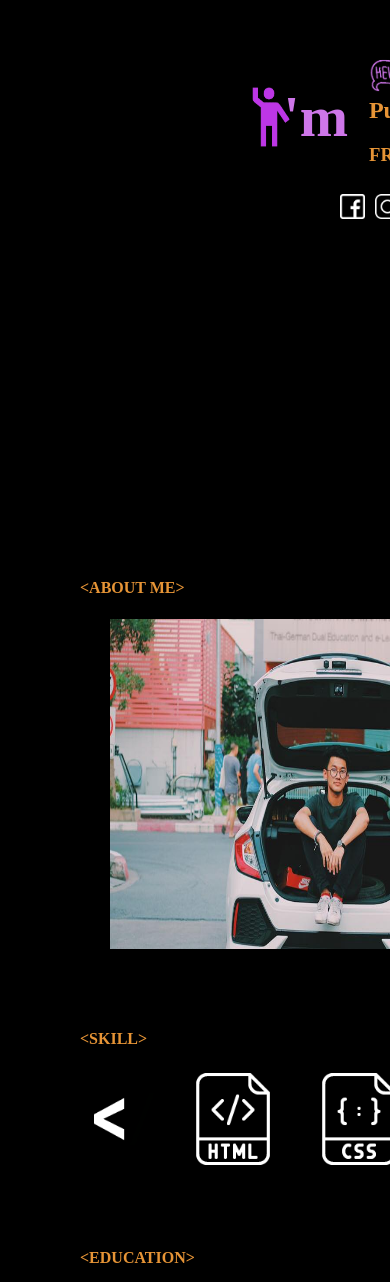
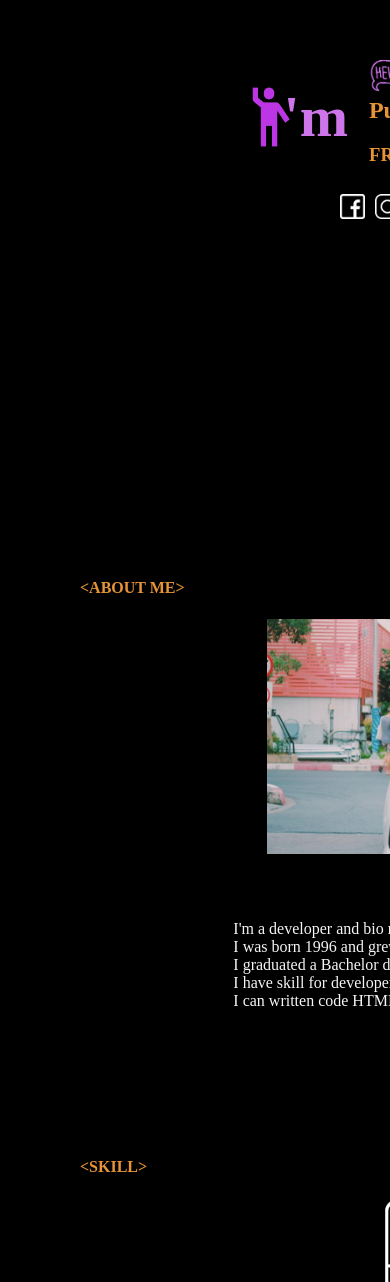
Before and after one commit to putiipong/React-Resume, a React (Create React App) app: page / in a window 390 px wide. Shown: the part 286-1568 px from the top of the page. Built offline with nearby package versions, Linux system fonts and the light colour scheme.

Commit message:
updateResponsive

```diff
--- a/src/App.css
+++ b/src/App.css
@@ -102,5 +102,23 @@ p {
   color: whitesmoke;
 }
 
-@media screen and (max-width: 1000px) {
+@media screen and (max-width: 600px) {
+  .ABOUTME {
+    flex-direction: column;
+    justify-content: center;
+    align-items: center;
+  }
+  .EduandExp {
+    flex-direction: column;
+    justify-content: center;
+    align-items: center;
+  }
+  .Skill {
+    flex-direction: column;
+    justify-content: center;
+    align-items: center;
+  }
+  .tag {
+    display: none;
+  }
 }
--- a/src/Pages/About.js
+++ b/src/Pages/About.js
@@ -1,7 +1,7 @@
 import Picture from "../Image/Jack_cover.jpg";
 export default function About() {
   return (
-    <div>
+    <div className="ABOUTME">
       <div
         style={{
           display: "flex",
--- a/src/Pages/EduAndExp.js
+++ b/src/Pages/EduAndExp.js
@@ -1,6 +1,6 @@
 export default function EducationAndExpirence() {
   return (
-    <div style={{ display: "flex" }}>
+    <div className="EduandExp" style={{ display: "flex" }}>
       <div style={{ display: "flex", flexDirection: "column" }}>
         <div
           style={{
--- a/src/Pages/Skill.js
+++ b/src/Pages/Skill.js
@@ -6,7 +6,7 @@ import tagskill from "../Image/tagskill.png";
 import endtagskill from "../Image/endtagskill.png";
 export default function Skill() {
   return (
-    <div>
+    <div className="Skill">
       <div
         style={{
           display: "flex",
@@ -16,13 +16,26 @@ export default function Skill() {
       >
         <h4>{"<SKILL>"}</h4>
       </div>
-      <div style={{ display: "flex", justifyContent: "space-around" }}>
-        <img src={endtagskill} height="98px" style={{ marginLeft: "80px" }} />
+      <div
+        className="Skill"
+        style={{ display: "flex", justifyContent: "space-around" }}
+      >
+        <img
+          className="tag"
+          src={endtagskill}
+          height="98px"
+          style={{ marginLeft: "80px" }}
+        />
         <img src={htmllogo} height="98px" />
         <img src={csslogo} height="98px" />
         <img src={javascriptlogo} height="98px" />
         <img src={Reactlogo} height="98px" />
-        <img src={tagskill} height="98px" style={{ marginRight: "80px" }} />
+        <img
+          className="tag"
+          src={tagskill}
+          height="98px"
+          style={{ marginRight: "80px" }}
+        />
       </div>
       <div
         style={{
```
